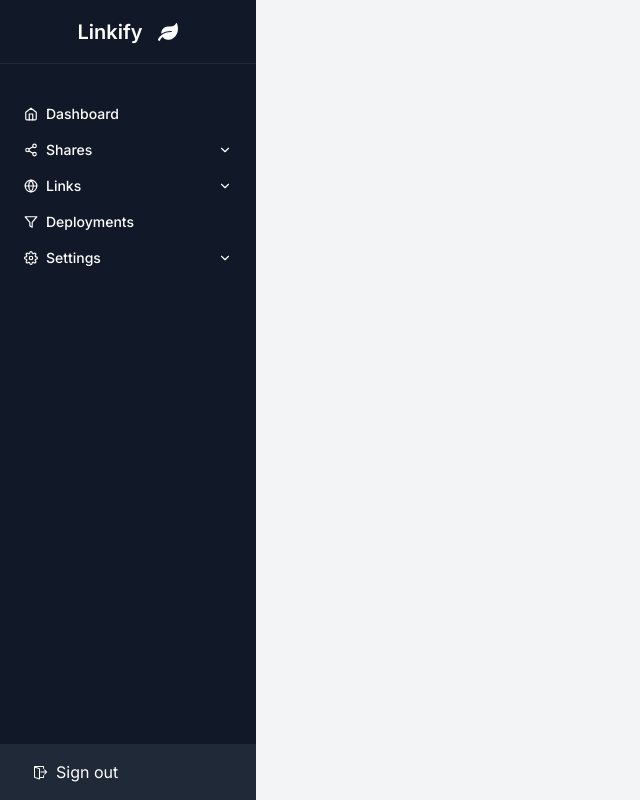
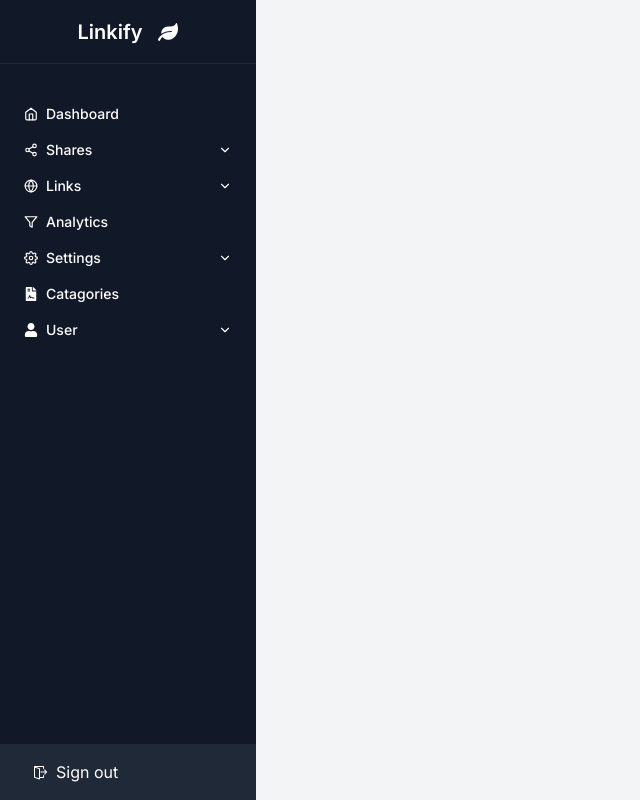
Before and after one commit to Krisna07/linkifyapp, a Next.js app: page / in a window 1280 px wide. Shown: the whole page, without its empty margins (0-640 px from the left). Built offline with nearby package versions, Linux system fonts and the light colour scheme.

Commit message:
sidenav set

```diff
--- a/src/app/components/sidenav.tsx
+++ b/src/app/components/sidenav.tsx
@@ -7,6 +7,7 @@ import {
   FiChevronUp,
   FiFilter,
   FiGlobe,
+  FiHeart,
   FiHome,
   FiLink,
   FiMail,
@@ -16,10 +17,21 @@ import {
   FiTrash2,
   FiUserPlus,
 } from "react-icons/fi";
-import { FaLeaf } from "react-icons/fa";
+import {
+  FaFileContract,
+  FaLeaf,
+  FaSubscript,
+  FaUser,
+  FaUserCheck,
+} from "react-icons/fa";
 import { MdOutlineAddLink } from "react-icons/md";
-import { VscSignOut } from "react-icons/vsc";
-import { RiSettings5Fill, RiUserSettingsLine } from "react-icons/ri";
+import { VscAccount, VscSignOut } from "react-icons/vsc";
+import {
+  RiFilter2Line,
+  RiFilterLine,
+  RiSettings5Fill,
+  RiUserSettingsLine,
+} from "react-icons/ri";
 interface MenuItem {
   title: string;
   path: string;
@@ -81,6 +93,11 @@ const Sidenav: React.FC<SidenavProps> = () => {
           icon: <FiLink />,
         },
         {
+          title: "Favourites",
+          path: "/Links",
+          icon: <FiHeart />,
+        },
+        {
           title: "Create Link",
           path: "/create-site",
           icon: <MdOutlineAddLink />,
@@ -88,7 +105,7 @@ const Sidenav: React.FC<SidenavProps> = () => {
       ],
     },
     {
-      title: "Deployments",
+      title: "Analytics",
       path: "/deployments",
       icon: <FiFilter />,
     },
@@ -109,6 +126,26 @@ const Sidenav: React.FC<SidenavProps> = () => {
         },
       ],
     },
+    {
+      title: "Catagories",
+      path: "/catac",
+      icon: <FaFileContract />,
+    },
+    {
+      title: "User",
+      path: "/catac",
+      icon: <FaUser />,
+      submenu: [
+        {
+          title: "User Details",
+          icon: <FaUserCheck />,
+        },
+        {
+          title: "Subscription",
+          icon: <VscAccount />,
+        },
+      ],
+    },
   ];
   const [openSubmenu, setOpenSubmenu] = useState<string | null>(null);
 
@@ -125,7 +162,7 @@ const Sidenav: React.FC<SidenavProps> = () => {
           </span>
         </div>
         <nav className="mt-8">
-          <div className="px-2">
+          <div className="px-2 sideMenu">
             {menuItems.map((menuItem) => (
               <div key={menuItem.path}>
                 <Link
--- a/src/app/globals.css
+++ b/src/app/globals.css
@@ -25,3 +25,7 @@ body {
     )
     rgb(var(--background-start-rgb));
 }
+
+.sideMenu:nth-child(2) {
+  color: red;
+}
```
